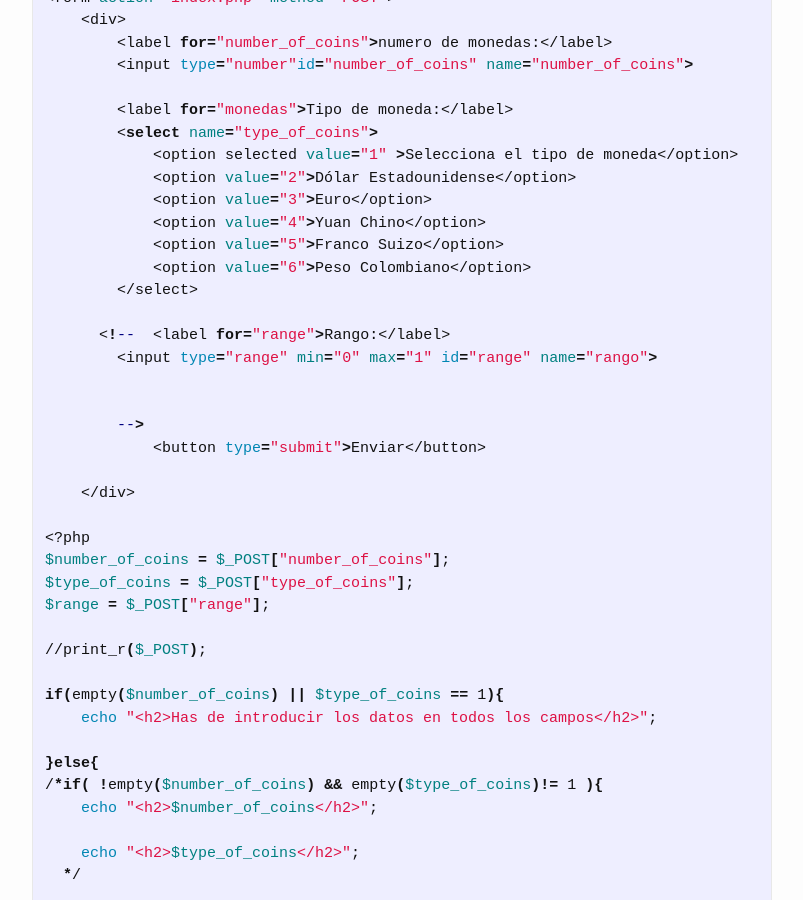
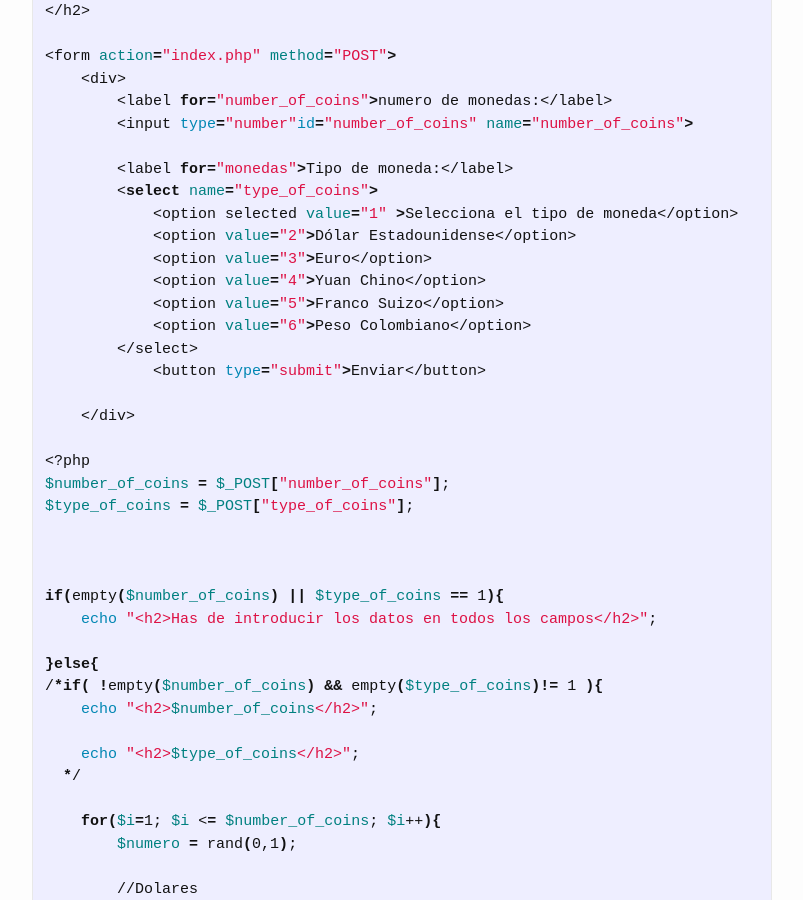
Before and after one commit to alexdemanuel/alexdemanuel.github.io, a Jekyll site: the page built from _posts/2019-02-26-Desarrollo7.md, in a window 1280 px wide and 900 px high, scrolled down 3421 px. Shown: the whole window, without its empty margins (238-1041 px from the left). Built offline with Jekyll 4.4.1, drawn with Linux system fonts in a browser that asks for light colours; some of the changed text lies outside the part shown.

Commit message:
corregidos errores

````diff
--- a/_posts/2019-02-26-Desarrollo7.md
+++ b/_posts/2019-02-26-Desarrollo7.md
@@ -4,16 +4,18 @@ title:  "Desarrollo - Formularios con PHP"
 date:   2019-01-25 11:20:02 +0000
 categories: desarrollo
 ---
-#Formularios con PHP
+# Formularios con PHP
 
-[Documentación de la variable superglobal *$_GET*](http://php.net/manual/es/reserved.variables.get.php)
-[Documentación de la función empty](http://php.net/manual/es/function.empty.php)
-[Formularios HTML](https://developer.mozilla.org/en-US/docs/Learn/HTML/Forms)
+- [Documentación de la variable superglobal *$_GET*](http://php.net/manual/es/reserved.variables.get.php)
+- [Documentación de la función empty](http://php.net/manual/es/function.empty.php)
+- [Formularios HTML](https://developer.mozilla.org/en-US/docs/Learn/HTML/Forms)
 
 ## 1. Escribe un script que muestre un formulario con un campo de texto y que permita enviarlo usando el método GET. El mismo script será capaz de recibir el dato enviado por el formulario y lo mostrará.
 
 *Formulario:*
+
 ```bash
+
 <!DOCTYPE html>
 <html>
 <head>
@@ -159,12 +161,6 @@ function multiplicar($numero){
             <option value="5">Franco Suizo</option>
             <option value="6">Peso Colombiano</option>
         </select>
-
-      <!--  <label for="range">Rango:</label>
-        <input type="range" min="0" max="1" id="range" name="rango">
-
-
-        -->
             <button type="submit">Enviar</button>
 
     </div>
@@ -172,9 +168,8 @@ function multiplicar($numero){
 <?php
 $number_of_coins = $_POST["number_of_coins"];
 $type_of_coins = $_POST["type_of_coins"];
-$range = $_POST["range"];
 
-//print_r($_POST);
+
 
 if(empty($number_of_coins) || $type_of_coins == 1){
     echo "<h2>Has de introducir los datos en todos los campos</h2>";
````
Also changed, not shown: _posts/2019-02-26-Desarrollo6.md (+1 -2 lines).
